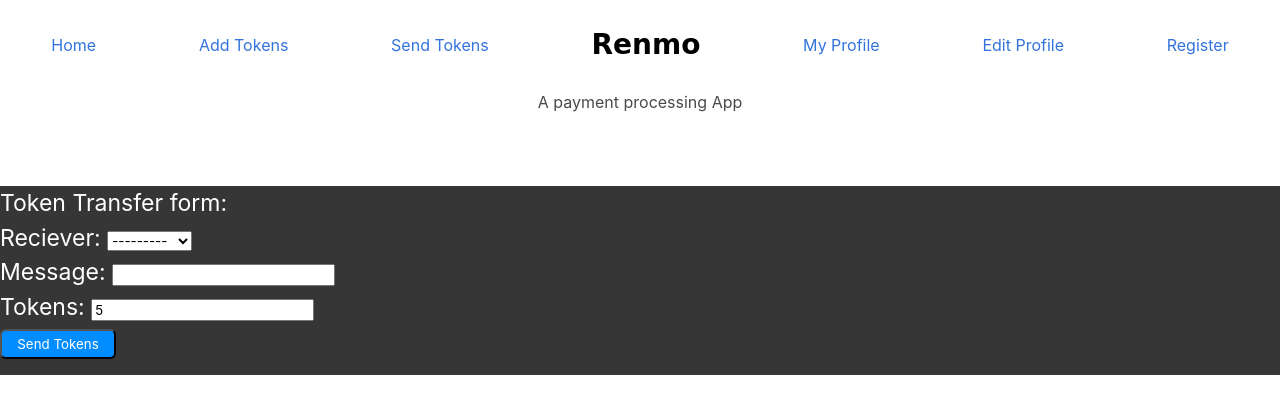
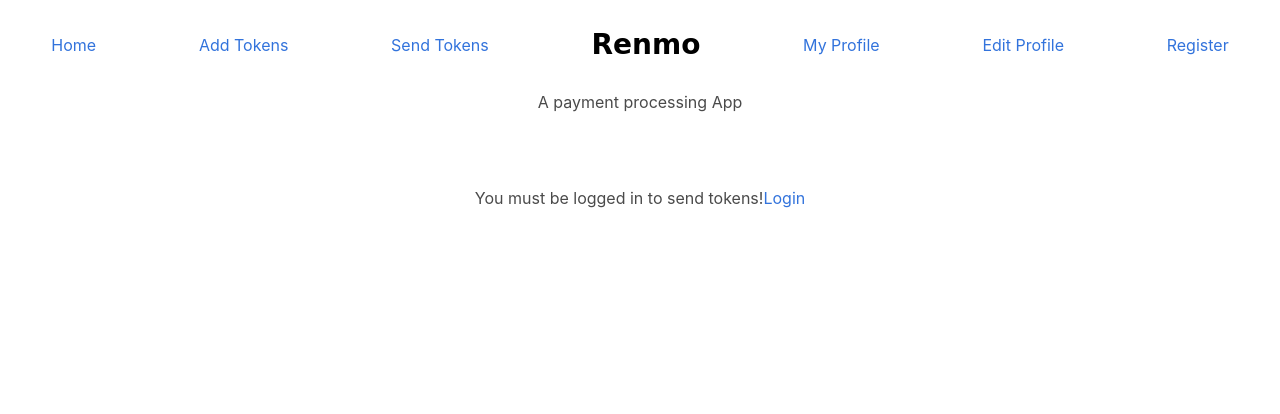
Before and after one commit to RomaneGreen/pjango, a Django app: template renmoproj/templates/send_token.html in a window 1280 px wide. Shown: the top 414 px of the page. Run offline with Django 3.2, Linux system fonts and the light colour scheme; the template is opened without the code that fills it: values that come from a table or form of the project are taken from there, others are empty; data comes from the database, SQL or seed files in the repository.

Commit message:
usr cnt log if unauth

```diff
--- a/renmoproj/templates/registration/profile.html
+++ b/renmoproj/templates/registration/profile.html
@@ -7,6 +7,7 @@
 
 {% block body %}
 
+{% if user.is_authenticated %}
 <article class="message msg-head is-info">
   <div class="message-header">
     <p>Profile</p>
@@ -20,4 +21,8 @@
      <p><strong>About Me:</strong> {{ user.userprofile.about }}</p>
   </div>
 </article>
+{% else %}
+  <p class="level-item has-text-centered">You must be logged in to edit Profile!
+  <a href="{% url 'login' %}">Login</a></p>
+{% endif %}
 {% endblock %}
--- a/renmoproj/templates/send_token.html
+++ b/renmoproj/templates/send_token.html
@@ -5,6 +5,9 @@
 
 
 {% block body %}
+
+{% if user.is_authenticated %}
+
 <div class="field enlarge">
     <h2>Token Transfer form:</h2>
     <form method="POST" class="post-form">{% csrf_token %}
@@ -12,4 +15,10 @@
       <button type="submit" class="save btn btn-default">Send Tokens</button>
     </form>
     </div>
+
+    {% else %}
+
+  <p class="level-item has-text-centered">You must be logged in to send tokens!
+  <a href="{% url 'login' %}">Login</a></p>
+{% endif %}
 {% endblock %}
```
Also changed, not shown: renmoproj/templates/registration/edit_profile.html (+7 -0 lines), README.md.
